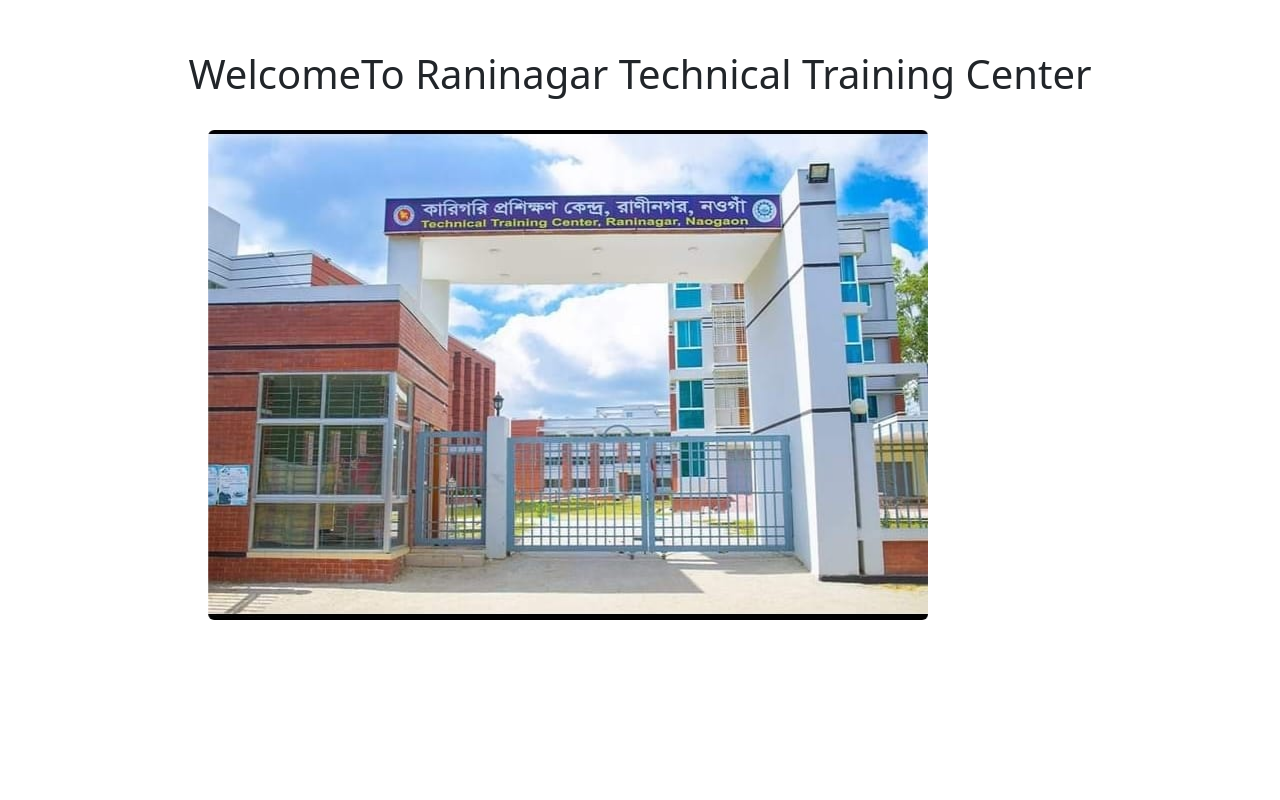
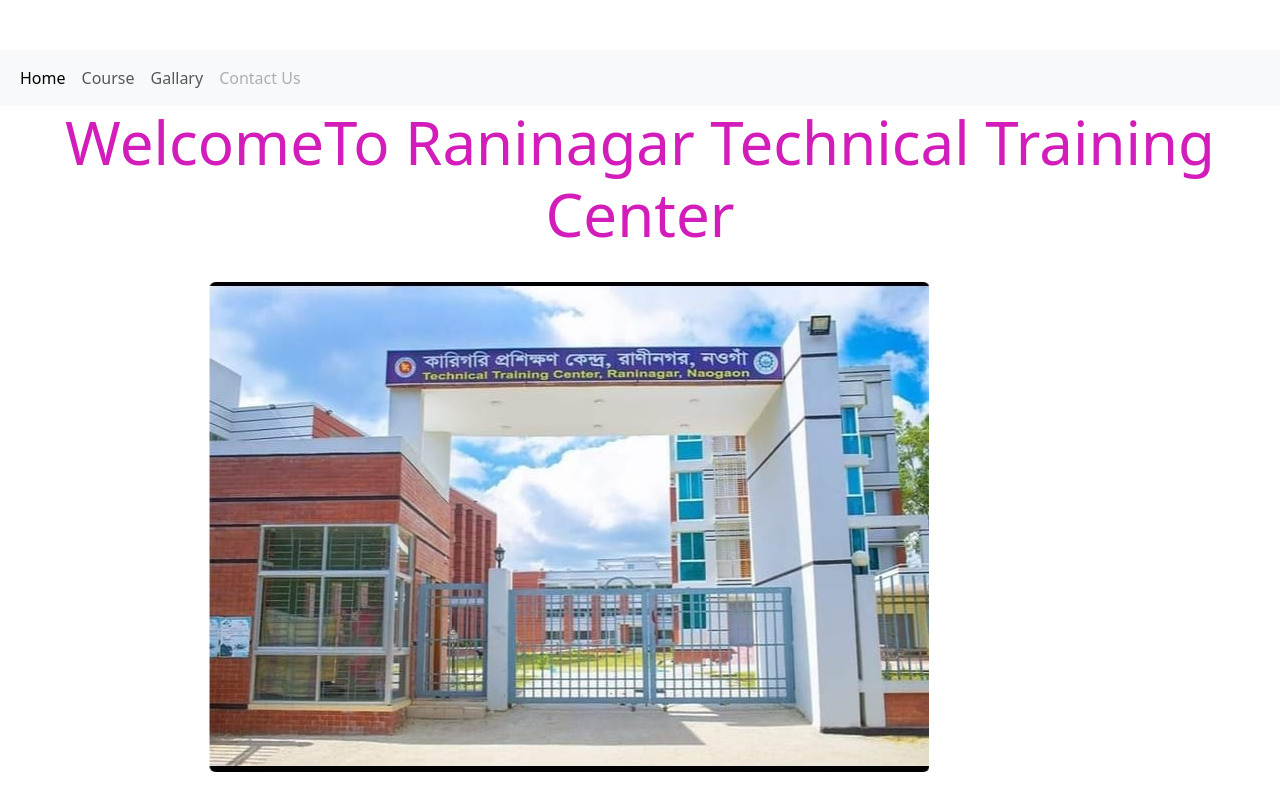
Before and after one commit to monowar1/rttc, a plain HTML site: page index.html in a window 1280 px wide. Drawn offline with nearby package versions, Linux system fonts and the light colour scheme.

Commit message:
update my code

```diff
--- a/index.html
+++ b/index.html
@@ -9,9 +9,32 @@
   </head>
 </head>
 <body>
-    <h1>WelcomeTo Raninagar Technical Training Center</h1>
+    <nav class="navbar navbar-expand-lg bg-body-tertiary">
+        <div class="container-fluid">
+          <button class="navbar-toggler" type="button" data-bs-toggle="collapse" data-bs-target="#navbarNav" aria-controls="navbarNav" aria-expanded="false" aria-label="Toggle navigation">
+            <span class="navbar-toggler-icon"></span>
+          </button>
+          <div class="collapse navbar-collapse" id="navbarNav">
+            <ul class="navbar-nav">
+              <li class="nav-item">
+                <a class="nav-link active" aria-current="page" href="#">Home</a>
+              </li>
+              <li class="nav-item">
+                <a class="nav-link" href="#">Course</a>
+              </li>
+              <li class="nav-item">
+                <a class="nav-link" href="#">Gallary</a>
+              </li>
+              <li class="nav-item">
+                <a class="nav-link disabled" aria-disabled="true">Contact Us</a>
+              </li>
+            </ul>
+          </div>
+        </div>
+      </nav>
+ <h1 class="primary"> WelcomeTo Raninagar Technical Training Center </h1>
     <br>
-    <div id="carouselExampleSlidesOnly" class="carousel slide" data-bs-ride="carousel">
+    <div id="carouselExampleSlidesOnly" class="carousel slide container-fluid" data-bs-ride="carousel">
         <div class="carousel-inner">
           <div class="carousel-item active">
             <img class="img fluit rounded mx-auto d-block" src="img/ttc1.jpg" class="d-block w-100%" alt="...">
@@ -35,6 +58,7 @@
 
 
 
+
     <script src="https://cdn.jsdelivr.net/npm/@popperjs/core@2.11.8/dist/umd/popper.min.js" integrity="sha384-I7E8VVD/ismYTF4hNIPjVp/Zjvgyol6VFvRkX/vR+Vc4jQkC+hVqc2pM8ODewa9r" crossorigin="anonymous"></script>
 <script src="https://cdn.jsdelivr.net/npm/bootstrap@5.3.3/dist/js/bootstrap.min.js" integrity="sha384-0pUGZvbkm6XF6gxjEnlmuGrJXVbNuzT9qBBavbLwCsOGabYfZo0T0to5eqruptLy" crossorigin="anonymous"></script>
 </body>
--- a/style.css
+++ b/style.css
@@ -1,9 +1,8 @@
 body{
     padding-top: 50px;
 }
-h1{
-    font-size: 50px;
+.primary{
     text-align: center;
-    color: rgb(255, 0, 221);
+    color: rgb(211, 29, 187);
+    font-size: 60px;
 }
-carousel-control-width: 15%;
```
